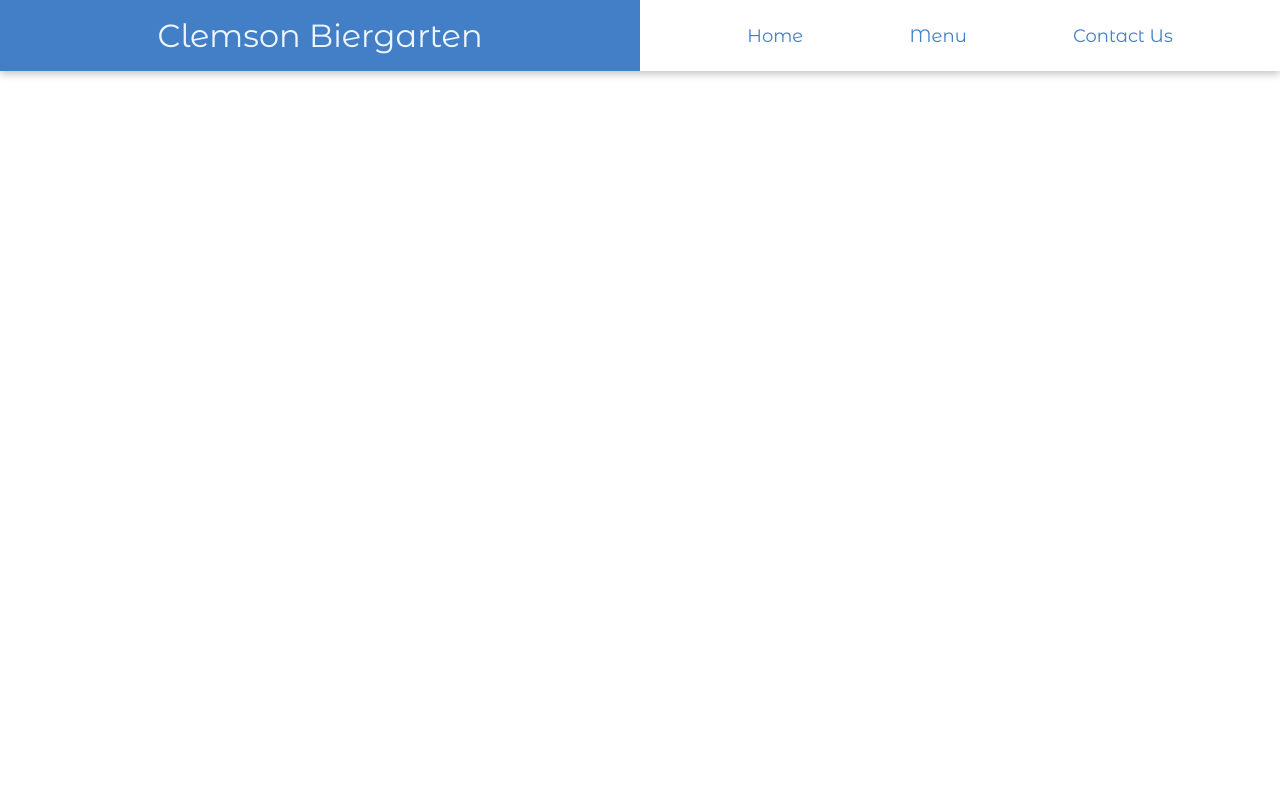
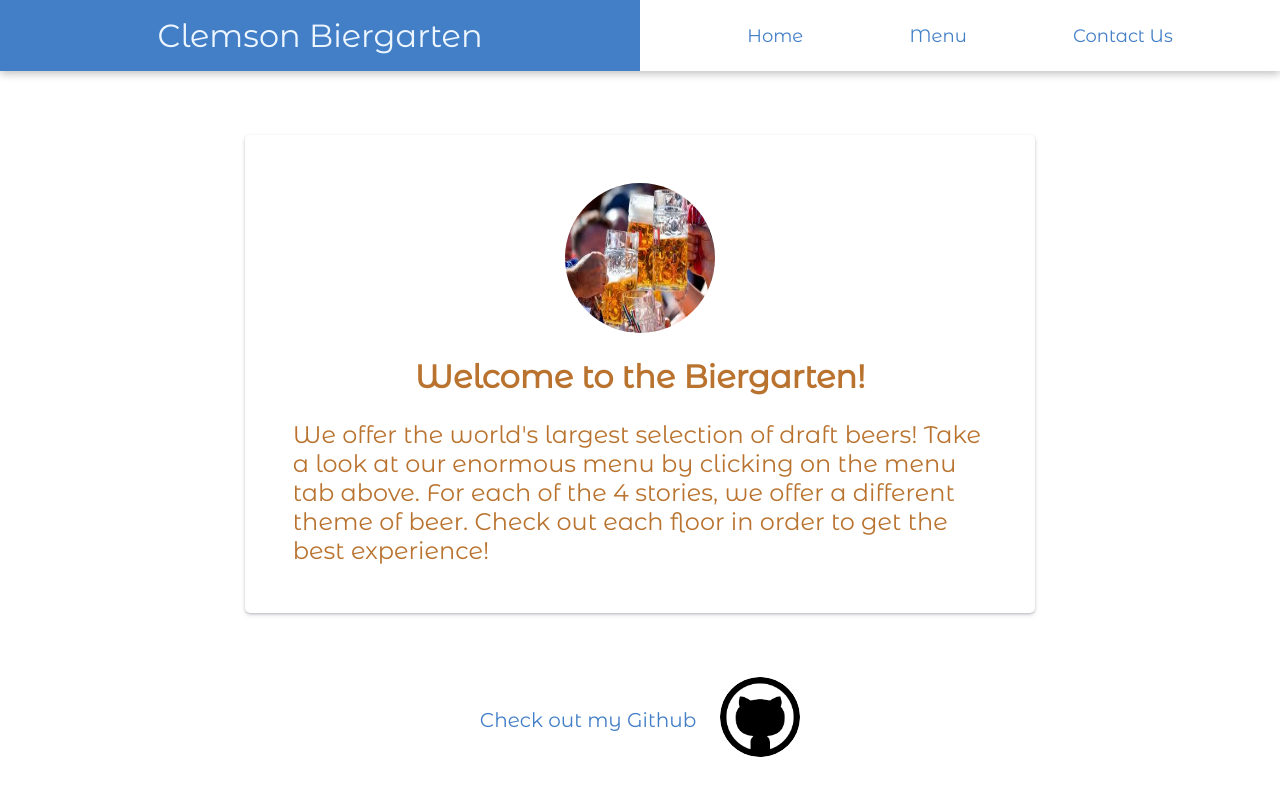
Before and after one commit to abodell/Restaurant-Page, a plain HTML site: page index.html in a window 1280 px wide. Drawn offline with Linux system fonts and the light colour scheme.

Commit message:
finished styling the home page with javascript functions

```diff
--- a/index.html
+++ b/index.html
@@ -9,7 +9,7 @@
     <link rel="preconnect" href="https://fonts.googleapis.com">
     <link rel="preconnect" href="https://fonts.gstatic.com" crossorigin>
     <link href="https://fonts.googleapis.com/css2?family=Montserrat+Alternates&display=swap" rel="stylesheet">
-    <script defer src = 'main.js'></script>
+    <!--<script defer src = 'main.js'></script> -->
 </head>
 <body>
     <div id = 'content'>
@@ -29,6 +29,22 @@
                 </button>
             </div>
         </div>
+        <div id = 'main'>
+            <div id = 'intro'>
+                <img src = 'images/bier.jpeg'>
+                <h1>Welcome to the Biergarten!</h1>
+                <p>We offer the world's largest selection of draft beers!
+                    Take a look at our enormous menu by clicking
+                    on the menu tab above.  For each of the 4 stories,
+                    we offer a different theme of beer.  Check out each
+                    floor in order to get the best experience!
+                </p>
+            </div>
+        </div>
+        <div id = 'footer'>
+            <a href = 'https://github.com/abodell'>Check out my Github</a>
+            <a href = 'https://github.com/abodell'><img src = 'images/github.png'></a>
+        </div>
     </div>
 </body>
 </html>
--- a/styles.css
+++ b/styles.css
@@ -3,6 +3,12 @@
     margin: 0;
     padding: 0;
     font-family: 'Montserrat Alternates', sans-serif;
+}
+
+#content {
+    height: 100vh;
+    display: flex;
+    flex-direction: column;
 }
 
 #header {
@@ -46,3 +52,58 @@
     text-decoration: underline;
     transition: .2s ease-in;
 }
+
+#main {
+    display: flex;
+    align-items: center;
+    justify-content: center;
+    margin: 4rem 2rem 2rem 2rem;
+}
+
+#intro {
+    display: flex;
+    flex-direction: column;
+    align-items: center;
+    max-width: 65%;
+    gap: 1.5rem;
+    color: #b9732f;
+    padding: 3rem;
+    flex-wrap: wrap;
+    border-radius: 5px;
+    box-shadow: rgba(50, 50, 93, 0.25) 0px 2px 5px -1px, rgba(0, 0, 0, 0.3) 0px 1px 3px -1px;
+}
+
+#intro > img {
+    border-radius: 50%;
+    width: 150px;
+    height: 150px
+}
+
+#intro > h1 {
+    font-size: 32px;
+}
+
+#intro > p {
+    font-size: 24px;
+}
+
+#footer {
+    display: flex;
+    align-items: center;
+    justify-content: center;
+    gap: 1.5rem;
+    padding-bottom: 2rem;
+    padding-top: 2rem;
+}
+
+#footer > a {
+    text-decoration: none;
+    color: #437FC7;
+    font-size: 20px;
+}
+
+#footer > a > img {
+    width: 80px;
+    height: 80px;
+    border-radius: 50%;
+}
```
Also changed, not shown: main.js (+1 -0 lines), images/bier.jpeg (added), images/github.png (added), 3 other files.
